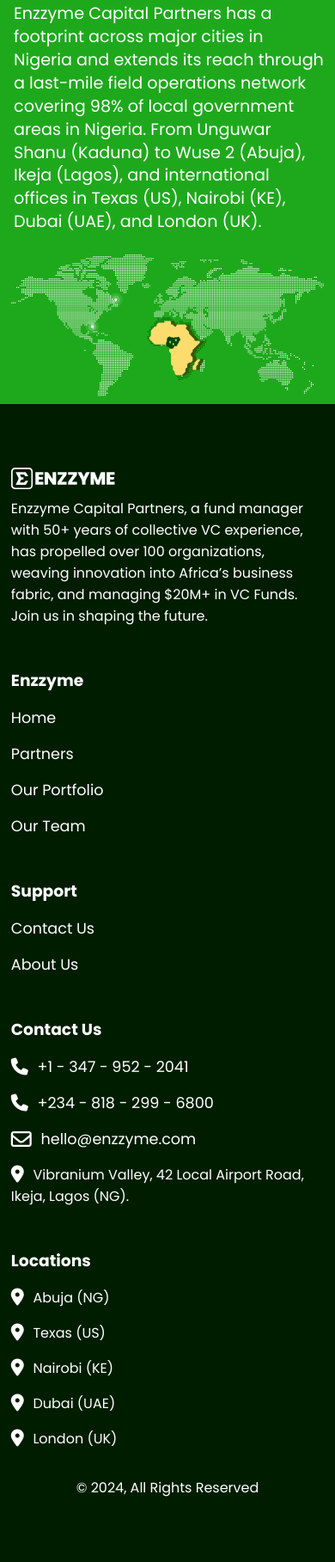
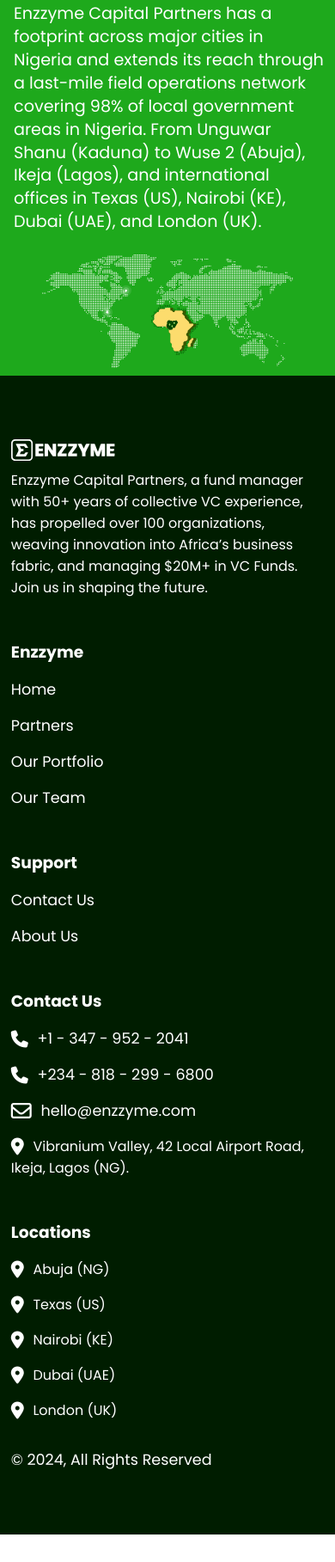
Before and after one commit to davilla29/enzyme-clone, a plain HTML site: page about-us.html in a window 390 px wide. Shown: the part 1579-3396 px from the top of the page at 86% size. After the commit the page ends 3364 px from the top, so only its background shows below. Drawn offline with Linux system fonts and the light colour scheme; a web font is replaced by a local one.

Commit message:
Changes to footer alignment to the left in small screens and width of global presence image adjusted

```diff
--- a/styles/about-us.css
+++ b/styles/about-us.css
@@ -105,5 +105,5 @@
   display: flex;
   justify-content: center;
   margin-top: 1.5rem;
-  width: 100%;
+  width: 80%;
 }
--- a/styles/general.css
+++ b/styles/general.css
@@ -220,6 +220,7 @@ header {
 
 .footer-bottom {
   text-align: center;
+  font-size: 1.1rem;
   /* border: 2px solid red; */
   margin-top: 2rem;
 }
--- a/styles/partners.css
+++ b/styles/partners.css
@@ -12,7 +12,7 @@
 
 .partners-hero-section h1 {
   font-size: 3.5rem;
-  margin-top: 3rem;
+  margin-top: 7rem;
   margin-bottom: 2rem;
 }
 
--- a/styles/querie.css
+++ b/styles/querie.css
@@ -1,6 +1,10 @@
 @media (max-width: 1024px) {
   .footer-section {
     flex-direction: column;
+  }
+
+  .footer-bottom {
+  text-align: left;
   }
 
   .about-us-section p {
```
